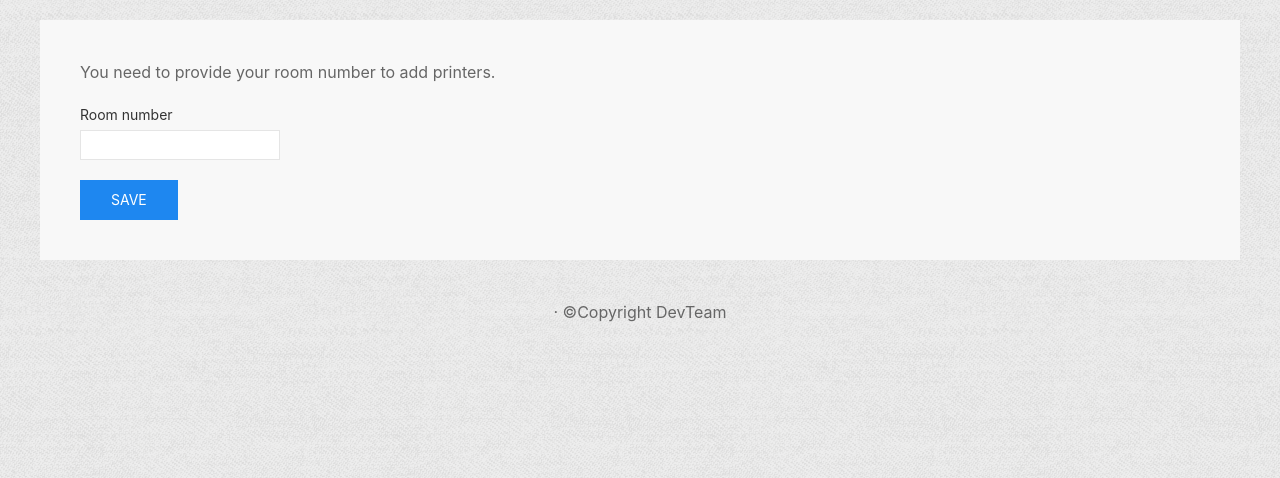
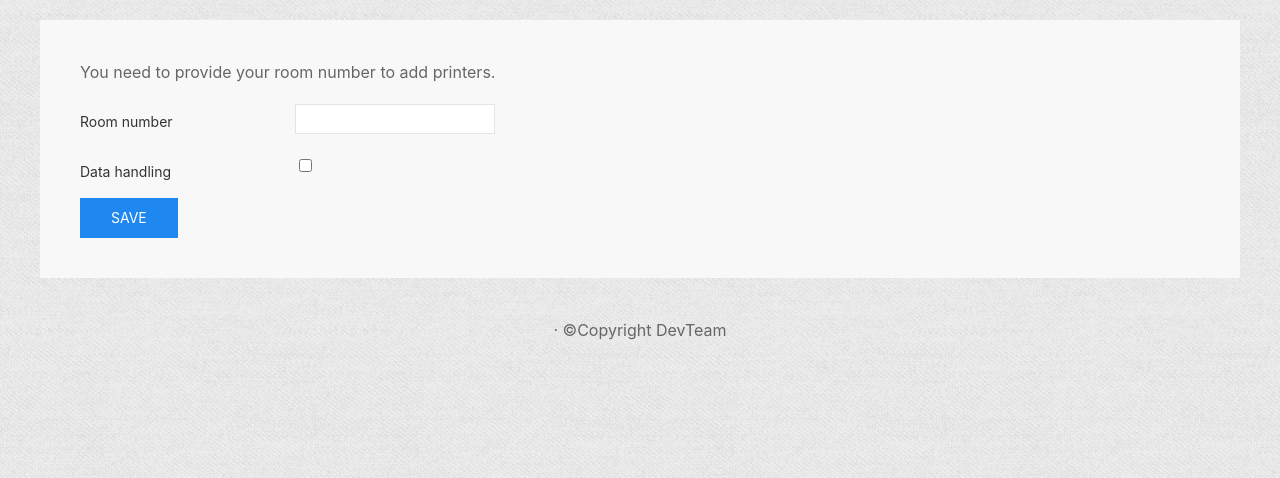
Before and after one commit to DevTeamSCH/printer-next, a Django app: template src/dashboard/templates/dashboard/get_room.html in a window 1280 px wide. Shown: the part 100-578 px from the top of the page. Run offline with Django 3.2, Linux system fonts and the light colour scheme; the template is opened without the code that fills it: values that come from a table or form of the project are taken from there, others are empty; some libraries are stand-ins or nearby versions.

Commit message:
Placeholder data handling checkbox

```diff
--- a/src/dashboard/forms.py
+++ b/src/dashboard/forms.py
@@ -1,4 +1,5 @@
 from django import forms
+from django.forms import BooleanField
 
 from . import models
 from account.models import Profile
@@ -19,6 +20,8 @@ class NewPrinterForm(forms.ModelForm):
 
 
 class GetRoomForm(forms.ModelForm):
+    data_handling = BooleanField()
+
     def __init__(self, *args, **kwargs):
         super(GetRoomForm, self).__init__(*args, **kwargs)
         self.fields['room'].widget.attrs = {'class': base_classes + ' uk-input'}
--- a/src/dashboard/templates/dashboard/get_room.html
+++ b/src/dashboard/templates/dashboard/get_room.html
@@ -4,7 +4,7 @@
 
 {% block content %}
 <p>{% trans "You need to provide your room number to add printers." %}</p>
-<form class="uk-form-stacked" action="" method="post">
+<form class="uk-form-horizontal" action="" method="post">
     {% csrf_token %}
     {% for field in form %}
         <div class="uk-margin">
```
